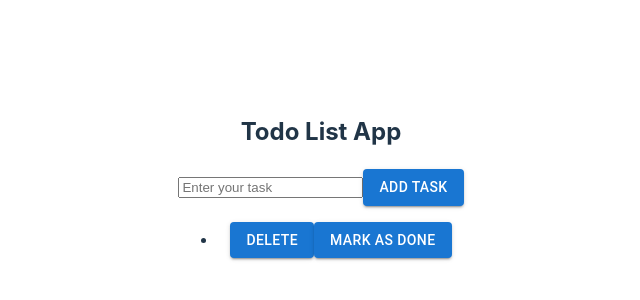
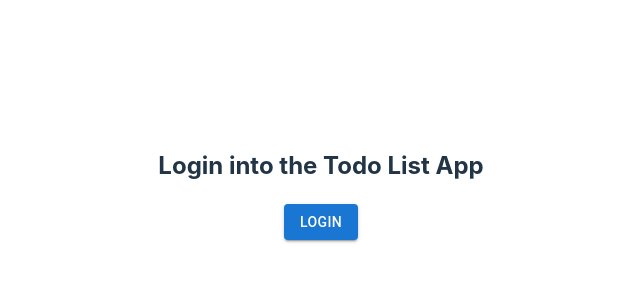
Before and after one commit to ankit-nautiyal/Task-Manager-App, a React (Vite) app: page /auth in a window 1280 px wide. Shown: the part 216-516 px from the top of the page, without its empty margins (319-959 px from the left). Built offline with nearby package versions, Linux system fonts and the light colour scheme.

Commit message:
added home & auth components

```diff
--- a/src/App.jsx
+++ b/src/App.jsx
@@ -1,16 +1,29 @@
-import Todo from './components/TaskList.jsx';
 import './App.css';
-import { Provider } from "react-redux";
+import { BrowserRouter as Router, Routes, Route, Navigate } from "react-router-dom";
+import { Provider, useSelector } from "react-redux";
 import { store } from './app/store.js';
+import Home from './pages/home.jsx';
+import Auth from './pages/auth.jsx';
 
 function App() {
   return (
-    <>
     <Provider store={store}>
-      <Todo/>
+      <Router>
+        <AppRoutes />
+      </Router>
     </Provider>
-    </>
-  )
+  );
+}
+
+function AppRoutes() {
+  const isAuthenticated = useSelector((state) => state.auth.isAuthenticated);
+
+  return (
+    <Routes>
+      <Route path="/auth" element={<Auth />} />
+      <Route path="/" element={isAuthenticated ? <Home /> : <Navigate to="/auth" />} />
+    </Routes>
+  );
 }
 
 export default App;
--- a/src/app/store.js
+++ b/src/app/store.js
@@ -1,10 +1,10 @@
 import { configureStore } from '@reduxjs/toolkit';
 import todoReducer from '../features/Todo/taskSlice';
-// import authReducer from "../features/authSlice";
+import authReducer from "../features/Auth/authSlice";
 
 export const store= configureStore({
     reducer: {
         todo: todoReducer,
-        // auth: authReducer //todo
+        auth: authReducer
     }
 });
--- a/src/components/TaskInput.jsx
+++ b/src/components/TaskInput.jsx
@@ -3,21 +3,24 @@ import { useState } from "react";
 import { useDispatch } from "react-redux";
 import { addTodo } from "../features/Todo/taskSlice";
 
-export default function AddForm(){
+export default function TaskInput(){
     const [task, setTask] = useState("");
     const dispatch= useDispatch();
 
-    const submitHandler= (event)=>{
+    const handleSubmit= (event)=>{
         event.preventDefault();
-        dispatch(addTodo(task));
-        setTask("");
-    };
+        if (task.trim() !== "") {
+            dispatch(addTodo(task));
+            setTask("");
+        };
+    }
+
 
     return(
         <>
-            <form onSubmit={submitHandler}>
+            <form onSubmit={handleSubmit}>
                 <input required type="text" placeholder="Enter your task " value={task} onChange={(event)=> setTask(event.target.value)} name="" id="" />
-                <Button variant="contained">Add Task</Button>
+                <Button variant="contained" onClick={handleSubmit}>Add Task</Button>
             </form>
         </>
     );
--- a/src/components/TaskList.jsx
+++ b/src/components/TaskList.jsx
@@ -1,36 +1,45 @@
 import { Button } from "@mui/material";
 import { useDispatch, useSelector } from "react-redux";
 import { deleteTodo, markAsDone } from "../features/Todo/taskSlice.jsx";
-import AddForm from "./TaskInput.jsx";
+import TaskInput from "./TaskInput.jsx";
+import { logout } from "../features/Auth/authSlice.jsx";
+import { useNavigate } from "react-router-dom";
 
 
-export default function Todo(){
+export default function TaskList(){
     const todos= useSelector((state) => state.todo.todos);
-    console.log(todos);
+    const navigate= useNavigate();
 
     const dispatch= useDispatch();
 
-    const deleteHandler= (id)=>{
+    const handleDelete= (id)=>{
         console.log(`Deleted the task with ID: ${id}` );
         dispatch(deleteTodo(id));
     }
 
-    const markDoneHandler= (id)=>{
+    const handleMarkAsDone= (id)=>{
         console.log(`Task done with ID: ${id}` );
         dispatch(markAsDone(id));
     }
 
+    const handleLogout = () => {
+        dispatch(logout());
+        navigate("/auth");
+    };
+
 
     return(
         <>
+            <Button variant="contained" onClick={handleLogout}> Logout</Button>
+
             <h2>Todo List App</h2>
-            <AddForm/>
+            <TaskInput/>
             <ul>
                 {todos.map((todo) => (
                     <li key={todo.id}>
                         <span style={todo.isDone ? {textDecoration: "line-through"} : {}}> {todo.task} </span>
-                        <Button variant="contained" onClick={() => deleteHandler(todo.id)}> Delete</Button>
-                        <Button variant="contained" onClick={() => markDoneHandler(todo.id)}> Mark As Done</Button>
+                        <Button variant="contained" onClick={() => handleDelete(todo.id)}> Delete</Button>
+                        <Button variant="contained" onClick={() => handleMarkAsDone(todo.id)}> Mark As Done</Button>
                     </li>
                 ))}
             </ul>
--- /dev/null
+++ b/src/pages/auth.jsx
@@ -0,0 +1,31 @@
+import React from "react";
+import { useDispatch } from "react-redux";
+import { login } from "../features/Auth/authSlice";
+import { useNavigate } from "react-router-dom";
+import { Button } from "@mui/material";
+
+
+const Auth = () => {
+    const dispatch = useDispatch();
+    const navigate = useNavigate();
+
+    const handleLogin = () => {
+        dispatch(login());
+        navigate("/");
+    };
+
+
+
+    return (
+        <>
+            <h2>Login into the Todo List App</h2>
+            <Button variant="contained" onClick={handleLogin}> Login</Button>
+
+
+
+
+        </>
+    );
+};
+
+export default Auth;
--- a/src/pages/home.jsx
+++ b/src/pages/home.jsx
@@ -0,0 +1,12 @@
+import React from 'react';
+import TaskList from '../components/TaskList';
+
+function Home() {
+    return (
+        <div>
+            <TaskList/>
+        </div>
+    )
+}
+
+export default Home;
```
Also changed, not shown: src/pages/login.jsx (deleted).
